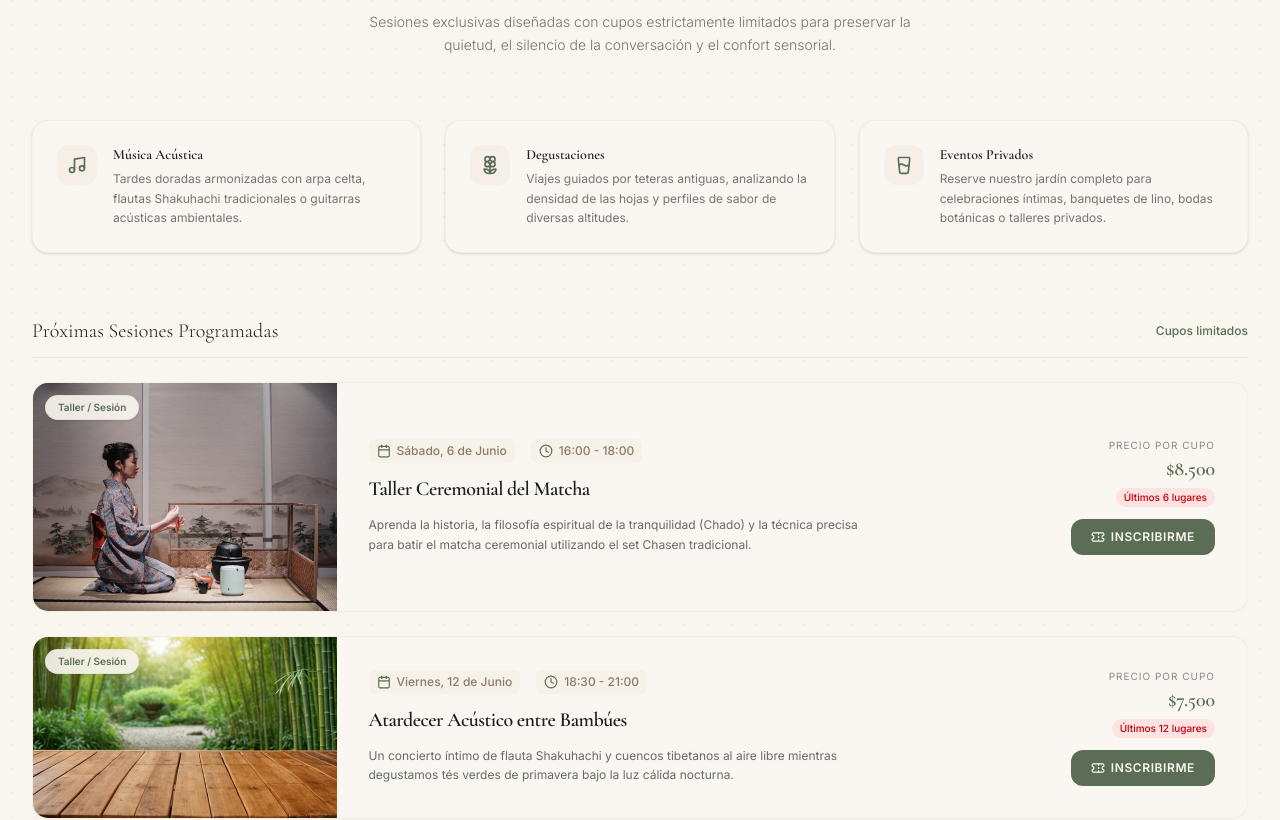
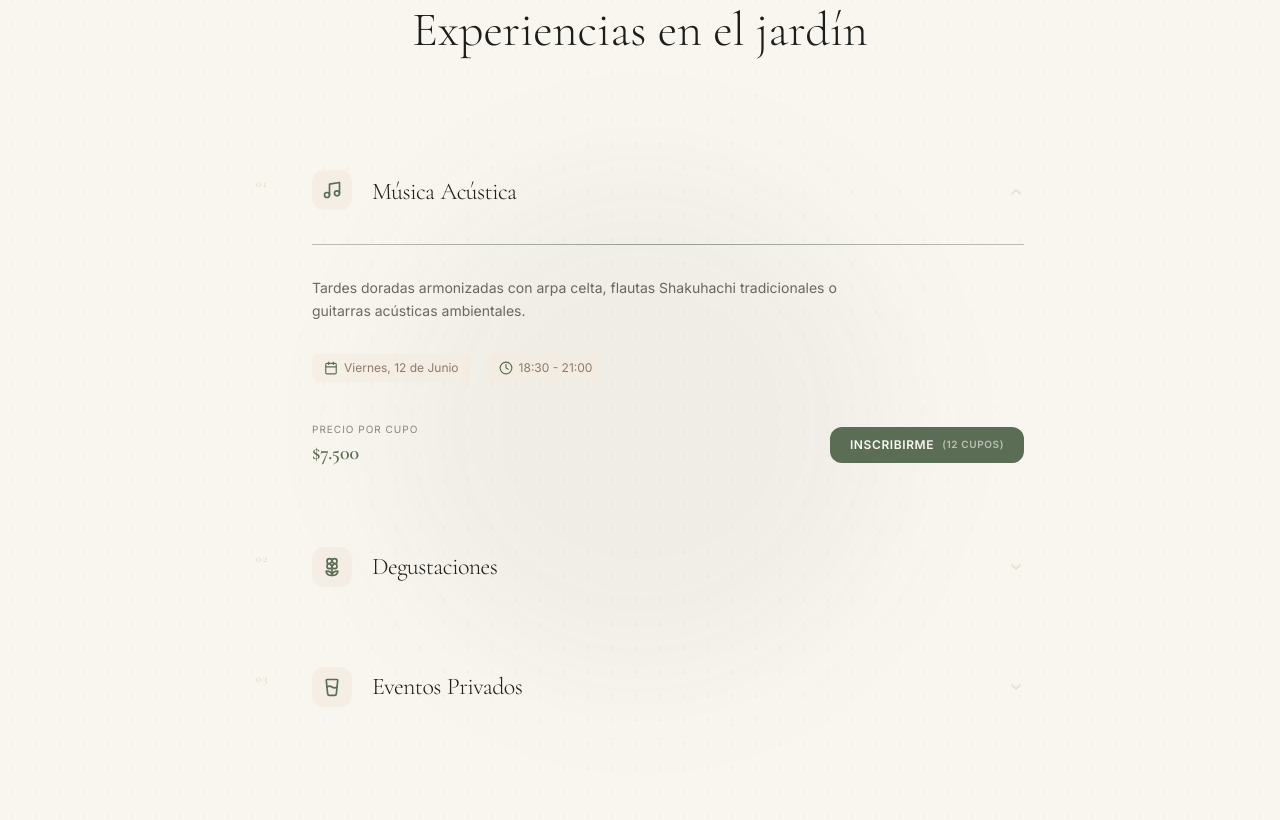
Before and after one commit to lautibus-a11y/casa-del-te, a React (Vite) app: page / in a window 1280 px wide. Shown: the part 5514-6334 px from the top of the page. Built offline with nearby package versions, Linux system fonts and the light colour scheme; a web font is replaced by a local one.

Commit message:
Redesign Events: Japandi auto-unfold list with smooth scroll reveal

```diff
--- a/src/components/Events.tsx
+++ b/src/components/Events.tsx
@@ -1,150 +1,231 @@
+import type React from "react";
+import { useState, useRef, useCallback } from "react";
 import { motion } from "motion/react";
-import { Calendar, Clock, Ticket, Users, Music, Flower2, GlassWater } from "lucide-react";
+import { Music, Flower2, GlassWater, Calendar, Clock, ChevronDown } from "lucide-react";
 import { EVENTS } from "../data";
 
-export default function Events() {
-  const experiences = [
+const experienceData = [
   {
-      icon: <Music className="w-5 h-5" />,
+    icon: Music,
     title: "Música Acústica",
-      desc: "Tardes doradas armonizadas con arpa celta, flautas Shakuhachi tradicionales o guitarras acústicas ambientales."
+    description: "Tardes doradas armonizadas con arpa celta, flautas Shakuhachi tradicionales o guitarras acústicas ambientales.",
+    event: EVENTS[1],
   },
   {
-      icon: <Flower2 className="w-5 h-5" />,
+    icon: Flower2,
     title: "Degustaciones",
-      desc: "Viajes guiados por teteras antiguas, analizando la densidad de las hojas y perfiles de sabor de diversas altitudes."
+    description: "Viajes guiados por teteras antiguas, analizando la densidad de las hojas y perfiles de sabor de diversas altitudes.",
+    event: EVENTS[2],
   },
   {
-      icon: <GlassWater className="w-5 h-5" />,
+    icon: GlassWater,
     title: "Eventos Privados",
-      desc: "Reserve nuestro jardín completo para celebraciones íntimas, banquetes de lino, bodas botánicas o talleres privados."
+    description: "Reserve nuestro jardín completo para celebraciones íntimas, banquetes de lino, bodas botánicas o talleres privados.",
+    event: EVENTS[0],
+  },
+];
+
+function WordReveal({ text }: { text: string }) {
+  return (
+    <span className="inline-flex flex-wrap gap-x-[0.25em]">
+      {text.split(" ").map((word, i) => (
+        <span key={i} className="inline-block overflow-hidden">
+          <motion.span
+            initial={{ y: "100%" }}
+            whileInView={{ y: 0 }}
+            viewport={{ once: true }}
+            transition={{ duration: 0.6, delay: i * 0.08, ease: [0.25, 0.1, 0.25, 1] }}
+            className="inline-block"
+          >
+            {word}
+          </motion.span>
+        </span>
+      ))}
+    </span>
+  );
 }
-  ];
+
+function useActiveOnViewport(threshold = 0.5) {
+  const [activeIndex, setActiveIndex] = useState(-1);
+  const observers = useRef<IntersectionObserver[]>([]);
+
+  const observe = useCallback(
+    (index: number): React.RefCallback<HTMLElement> =>
+      (el) => {
+        if (!el) return;
+        const observer = new IntersectionObserver(
+          ([entry]) => {
+            if (entry.isIntersecting) setActiveIndex(index);
+          },
+          { threshold }
+        );
+        observer.observe(el);
+        observers.current.push(observer);
+      },
+    [threshold]
+  );
+
+  return { activeIndex, observe };
+}
+
+const lineVariants = {
+  collapsed: { scaleX: 0, opacity: 0 },
+  expanded: { scaleX: 1, opacity: 1 },
+};
+
+const contentVariants = {
+  collapsed: { opacity: 0, y: 12, filter: "blur(4px)" },
+  expanded: { opacity: 1, y: 0, filter: "blur(0px)" },
+};
+
+export default function Events() {
+  const { activeIndex, observe } = useActiveOnViewport(0.3);
 
   return (
     <section
       id="eventos"
-      className="py-24 bg-brand-sand/20 relative overflow-hidden bg-grain border-t border-brand-wood/10"
+      className="py-24 lg:py-32 bg-brand-sand/20 relative overflow-hidden bg-grain"
     >
-      <div className="max-w-7xl mx-auto px-4 sm:px-6 lg:px-8">
+      <div className="absolute top-1/3 left-1/2 -translate-x-1/2 w-[500px] h-[500px] bg-brand-olive/5 rounded-full filter blur-3xl pointer-events-none" />
 
-        {/* Section Header */}
-        <div className="text-center max-w-2xl mx-auto mb-16">
-          <span className="text-xs uppercase tracking-[0.25em] text-brand-olive font-semibold block mb-2">
+      <div className="max-w-7xl mx-auto px-4 sm:px-6 lg:px-8 relative z-10">
+        <div className="text-center max-w-2xl mx-auto mb-20 lg:mb-28">
+          <motion.span
+            initial={{ opacity: 0, y: 10 }}
+            whileInView={{ opacity: 1, y: 0 }}
+            viewport={{ once: true }}
+            transition={{ duration: 0.6 }}
+            className="text-xs uppercase tracking-[0.25em] text-brand-olive font-semibold block mb-3"
+          >
             Eventos
-          </span>
-          <h2 className="font-serif text-3xl sm:text-4.5xl text-brand-charcoal font-light leading-none">
+          </motion.span>
+          <h2 className="font-serif text-3xl sm:text-4xl lg:text-5xl text-brand-charcoal font-light leading-tight">
             Experiencias en el jardín
           </h2>
-          <p className="mt-4 font-sans text-brand-charcoal/60 text-sm max-w-xl mx-auto font-light leading-relaxed">
-            Sesiones exclusivas diseñadas con cupos estrictamente limitados para preservar la quietud, el silencio de la conversación y el confort sensorial.
-          </p>
         </div>
 
-        {/* Experience pillars preview */}
-        <div className="grid grid-cols-1 md:grid-cols-3 gap-6 mb-16">
-          {experiences.map((exp, idx) => (
+        <div className="max-w-3xl mx-auto space-y-16 lg:space-y-20">
+          {experienceData.map((exp, index) => {
+            const isActive = activeIndex === index;
+            const Icon = exp.icon;
+            const event = exp.event;
+
+            return (
               <div
                 key={exp.title}
-              className="p-6 rounded-2xl bg-brand-cream border border-brand-wood/20 shadow-sm flex items-start gap-4"
-              id={`experience-cell-${idx}`}
+                ref={observe(index)}
+                className="relative"
               >
-              <div className="p-2.5 rounded-xl bg-brand-sand/60 text-brand-olive shrink-0">
-                {exp.icon}
-              </div>
-              <div>
-                <h4 className="font-serif text-sm font-semibold text-brand-charcoal">{exp.title}</h4>
-                <p className="font-sans text-xs text-brand-charcoal/60 mt-1 leading-relaxed">{exp.desc}</p>
-              </div>
-            </div>
-          ))}
+                <div className="flex items-start gap-5 lg:gap-8">
+                  <span className="font-serif text-[11px] tracking-[0.15em] text-brand-wood/70 pt-1 shrink-0 w-6">
+                    {String(index + 1).padStart(2, "0")}
+                  </span>
+
+                  <div className="flex-1 min-w-0">
+                    <div className="flex items-center gap-4 lg:gap-5">
+                      <motion.div
+                        animate={{ y: isActive ? [0, -3, 0] : 0 }}
+                        transition={{ duration: 3, repeat: isActive ? Infinity : 0, ease: "easeInOut" }}
+                        className="p-2.5 rounded-xl bg-brand-sand/70 text-brand-olive shrink-0"
+                      >
+                        <Icon className="w-5 h-5" />
+                      </motion.div>
+
+                      <h3 className="font-serif text-xl lg:text-2xl text-brand-charcoal font-light tracking-tight">
+                        <WordReveal text={exp.title} />
+                      </h3>
+
+                      <motion.div
+                        animate={{ rotate: isActive ? 180 : 0 }}
+                        transition={{ duration: 0.4, ease: "easeInOut" }}
+                        className="ml-auto shrink-0"
+                      >
+                        <ChevronDown className="w-4 h-4 text-brand-wood/50" />
+                      </motion.div>
                     </div>
 
-        {/* Calendar visual layout */}
-        <div className="space-y-6">
-          <div className="flex items-center justify-between border-b border-brand-wood/30 pb-3">
-            <h3 className="font-serif text-xl font-light text-brand-charcoal">
-              Próximas Sesiones Programadas
-            </h3>
-            <span className="text-xs font-sans text-brand-olive font-medium">Cupos limitados</span>
+                    <motion.div
+                      animate={{
+                        height: isActive ? "auto" : 0,
+                        opacity: isActive ? 1 : 0,
+                      }}
+                      initial={false}
+                      transition={{
+                        height: { duration: 0.7, ease: [0.25, 0.1, 0.25, 1] },
+                        opacity: { duration: 0.4 },
+                      }}
+                      className="overflow-hidden"
+                    >
+                      <div className="pt-6 lg:pt-8 space-y-6 lg:space-y-8">
+                        <motion.div
+                          initial="collapsed"
+                          animate={isActive ? "expanded" : "collapsed"}
+                          variants={lineVariants}
+                          transition={{ duration: 0.8, delay: 0.15, ease: [0.25, 0.1, 0.25, 1] }}
+                          className="h-px bg-gradient-to-r from-brand-olive/40 via-brand-olive/60 to-brand-olive/40 origin-left"
+                        />
+
+                        <motion.p
+                          initial="collapsed"
+                          animate={isActive ? "expanded" : "collapsed"}
+                          variants={contentVariants}
+                          transition={{ duration: 0.6, delay: 0.2, ease: "easeOut" }}
+                          className="font-sans text-sm text-brand-charcoal/65 leading-relaxed max-w-xl"
+                        >
+                          {exp.description}
+                        </motion.p>
+
+                        <motion.div
+                          initial="collapsed"
+                          animate={isActive ? "expanded" : "collapsed"}
+                          variants={contentVariants}
+                          transition={{ duration: 0.6, delay: 0.35, ease: "easeOut" }}
+                          className="flex flex-wrap items-center gap-4 text-xs font-sans text-brand-brown"
+                        >
+                          <div className="flex items-center gap-1.5 bg-brand-sand/60 px-3 py-1.5 rounded-lg">
+                            <Calendar className="w-3.5 h-3.5 text-brand-olive" />
+                            <span>{event.date}</span>
                           </div>
+                          <div className="flex items-center gap-1.5 bg-brand-sand/60 px-3 py-1.5 rounded-lg">
+                            <Clock className="w-3.5 h-3.5 text-brand-olive" />
+                            <span>{event.time}</span>
+                          </div>
+                        </motion.div>
 
-          <div className="grid grid-cols-1 gap-6">
-            {EVENTS.map((evt, idx) => (
                         <motion.div
-                key={evt.id}
-                initial={{ opacity: 0, x: -15 }}
-                whileInView={{ opacity: 1, x: 0 }}
-                viewport={{ once: true, margin: "-50px" }}
-                transition={{ duration: 0.5, delay: idx * 0.1 }}
-                className="flex flex-col lg:flex-row items-stretch bg-brand-cream border border-brand-wood/20 rounded-2xl overflow-hidden hover:border-brand-olive/40 hover:shadow-lg transition-all duration-300"
-                id={`event-card-${evt.id}`}
+                          initial="collapsed"
+                          animate={isActive ? "expanded" : "collapsed"}
+                          variants={contentVariants}
+                          transition={{ duration: 0.6, delay: 0.5, ease: "easeOut" }}
+                          className="flex flex-wrap items-center justify-between gap-4 pt-2"
                         >
-                {/* Event Thumbnail */}
-                <div className="w-full lg:w-1/4 aspect-[16/9] lg:aspect-auto min-h-[160px] bg-brand-sand relative">
-                  <img
-                    src={evt.image}
-                    alt={evt.title}
-                    className="w-full h-full object-cover"
-                  />
-                  <div className="absolute top-3 left-3 px-3 py-1 bg-brand-cream/90 backdrop-blur-sm rounded-full text-[10px] font-sans font-semibold text-brand-olive border border-brand-wood/25 shadow-sm">
-                    Taller / Sesión
-                  </div>
-                </div>
-
-                {/* Event Metadata & Details */}
-                <div className="p-6 lg:p-8 flex-grow flex flex-col md:flex-row justify-between items-start md:items-center gap-6">
-
-                  {/* Left segment */}
-                  <div className="space-y-3 max-w-lg">
-                    <div className="flex items-center gap-4 text-xs font-sans text-brand-brown font-medium">
-                      <div className="flex items-center gap-1.5 bg-brand-sand/50 px-2 py-1 rounded-md">
-                        <Calendar className="w-3.5 h-3.5 text-brand-olive" />
-                        <span>{evt.date}</span>
-                      </div>
-                      <div className="flex items-center gap-1.5 bg-brand-sand/50 px-2 py-1 rounded-md">
-                        <Clock className="w-3.5 h-3.5 text-brand-olive" />
-                        <span>{evt.time}</span>
-                      </div>
-                    </div>
-
-                    <h4 className="font-serif text-xl font-semibold text-brand-charcoal tracking-tight">
-                      {evt.title}
-                    </h4>
-
-                    <p className="font-sans text-xs text-brand-charcoal/65 leading-relaxed">
-                      {evt.description}
-                    </p>
-                  </div>
-
-                  {/* Right segment: Price & Registration trigger */}
-                  <div className="w-full md:w-auto shrink-0 flex flex-row md:flex-col justify-between items-center md:items-end gap-3 pt-4 md:pt-0 border-t md:border-t-0 border-brand-sand">
-
-                    <div className="text-left md:text-right">
-                      <span className="text-[10px] font-sans uppercase tracking-widest text-brand-charcoal/50 block">Precio por cupo</span>
-                      <span className="font-serif text-xl font-semibold text-brand-olive block mt-0.5">{evt.price}</span>
-                      <span className="text-[10px] bg-red-100 text-red-700 px-2 py-0.5 rounded-full font-sans font-medium mt-1 inline-block">
-                        Últimos {evt.slotsAvailable} lugares
+                          <div>
+                            <span className="text-[10px] font-sans uppercase tracking-widest text-brand-charcoal/50 block">
+                              Precio por cupo
+                            </span>
+                            <span className="font-serif text-xl font-semibold text-brand-olive block mt-0.5">
+                              {event.price}
                             </span>
                           </div>
 
                           <a
                             href="#contacto"
-                      className="flex items-center gap-1.5 px-5 py-2.5 bg-brand-olive hover:bg-brand-olive-dark text-brand-cream font-sans text-xs font-semibold rounded-xl tracking-wider uppercase transition-colors"
-                      id={`event-book-btn-${evt.id}`}
+                            className="group relative inline-flex items-center gap-2 px-5 py-2.5 bg-brand-olive hover:bg-brand-olive-dark text-brand-cream text-xs font-sans font-semibold rounded-xl tracking-wider uppercase transition-all duration-500"
                           >
-                      <Ticket className="w-3.5 h-3.5" />
                             <span>Inscribirme</span>
+                            <span className="text-[10px] opacity-60 group-hover:opacity-100 transition-opacity">
+                              ({event.slotsAvailable} cupos)
+                            </span>
                           </a>
-
-                  </div>
-
+                        </motion.div>
                       </div>
                     </motion.div>
-            ))}
                   </div>
                 </div>
-
+              </div>
+            );
+          })}
+        </div>
       </div>
     </section>
   );
```
Lines whose indentation alone changed are shown as unchanged.
